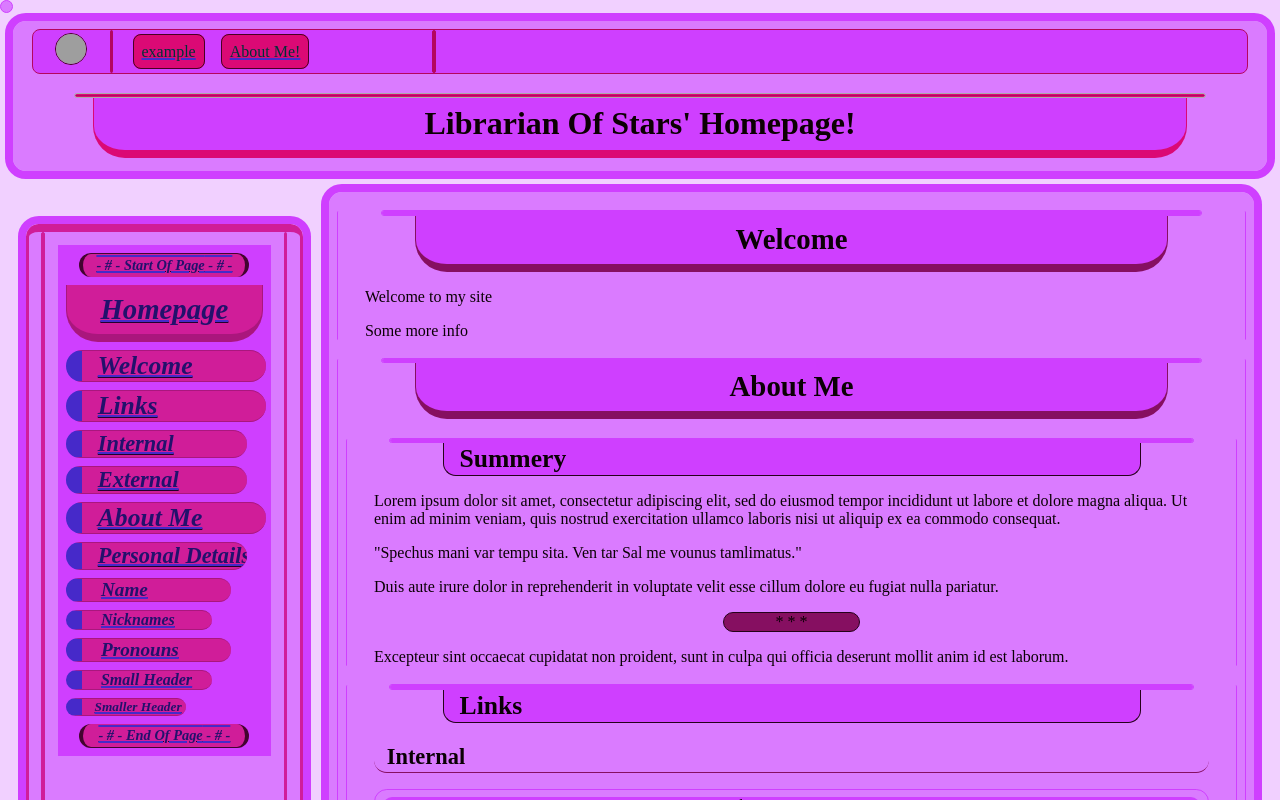
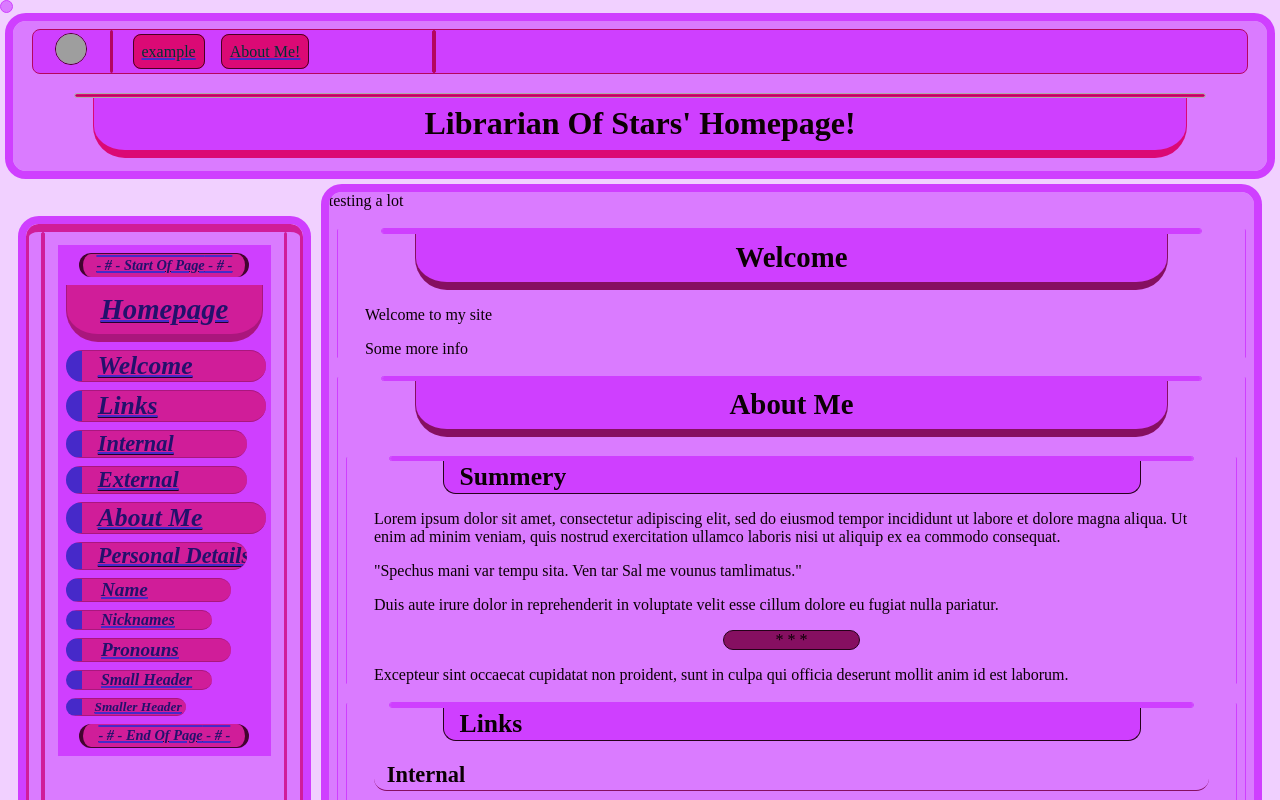
Before and after one commit to librarianofstars-ca-org/website, a Next.js app: page / in a window 1280 px wide. Shown: the top 800 px of the page. Built offline with nearby package versions, Linux system fonts and the light colour scheme; grey boxes are pictures that could not be loaded.

Commit message:
feat: working displayed data on page example test

```diff
--- a/app/page.tsx
+++ b/app/page.tsx
@@ -17,6 +17,8 @@ import "@/styles/shared.css";
 import "@/styles/app/shared.css";
 import "@/styles/app/homepage.css";
 import { to_key_index_name } from "@/utilities/key_mapping";
+
+import Example from "@/schema/testing";
 
 let outline: outlined_heading[] = [
   { order: 0, header: "Homepage", linked_id: "#home", type: 1 },
@@ -212,6 +214,9 @@ function HomePageSidebar() {
 function HomePageMain() {
   return (
     <Main>
+      <Example
+      // data={test_data}
+      />
       <HomePageWelcomeSplashSection />
       <HomePageAboutMeSection />
       <HomePageShowcaseSection />
--- a/data/example_test.json
+++ b/data/example_test.json
@@ -1,4 +1,4 @@
 {
   "$schema": "https://raw.githubusercontent.com/librarianofstars-ca-org/website/refs/heads/Librarian-of-Stars/idea-data-driven-pages/schema/example.json",
-  "test": "testing"
+  "test": "testing a lot"
 }
--- /dev/null
+++ b/schema/testing.tsx
@@ -0,0 +1,19 @@
+import Ajv, { JSONSchemaType } from "ajv";
+
+import example_schema from "@/schema/example.json";
+import example_data from "@/data/example_test.json";
+
+const ajv = new Ajv(); // options can be passed, e.g. {allErrors: true}
+type schema_data = JSONSchemaType<typeof example_data>;
+
+const validate = ajv.compile(example_schema);
+const valid = validate(example_data);
+
+export default function Example(
+  // { data }: { data: schema_data }
+
+) {
+  if (!valid) console.log(validate.errors);
+  else console.log(valid);
+  return <span className="example">{example_data.test}</span>;
+}
```
